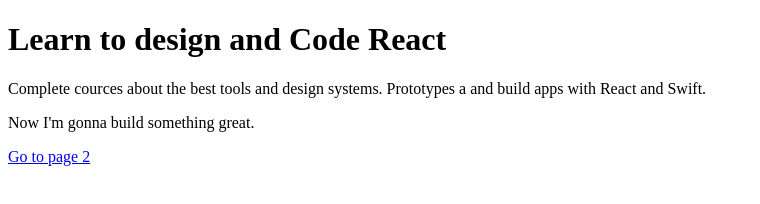
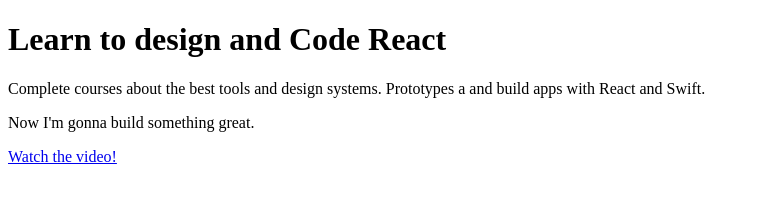
Before and after one commit to uxdesignuo/my-react-app, a Gatsby site: page / in a window 1280 px wide. Shown: the full height of the page, 0-760 px from the left. Built offline with nearby package versions, Linux system fonts and the light colour scheme; Gatsby itself is replaced by a stand-in of ours.

Commit message:
watch button text

```diff
--- a/src/pages/index.js
+++ b/src/pages/index.js
@@ -5,11 +5,11 @@
   <div>
     <h1>Learn to design and Code React</h1>
     <p>
-      Complete cources about the best tools and design systems. Prototypes a and
+      Complete courses about the best tools and design systems. Prototypes a and
       build apps with React and Swift.
     </p>
     <p>Now I'm gonna build something great.</p>
-    <Link to="/page-2/">Go to page 2</Link>
+    <Link to="/page-2/">Watch the video!</Link>
   </div>
 )
 
```
